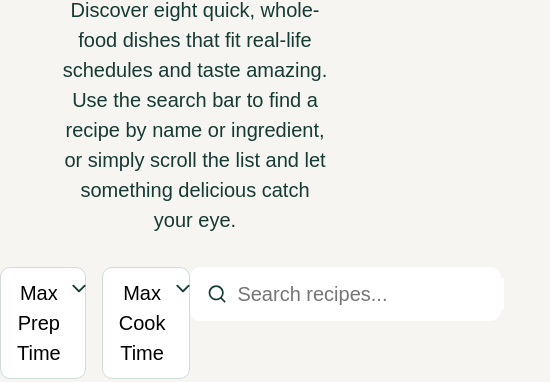
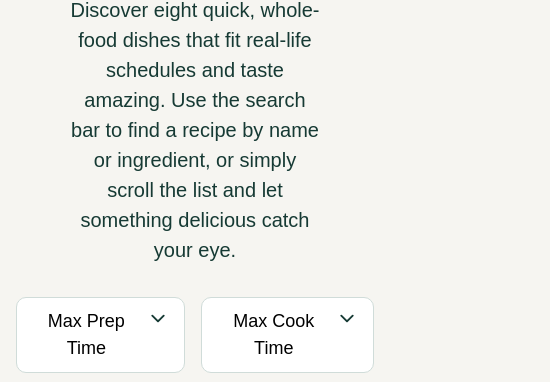
Before and after one commit to danhsakai/recipe-finder, a website built with Vite: page recipes.html in a window 390 px wide. Shown: the part 374-756 px from the top of the page, 550 px wide, since content can reach past the window. Built offline with nearby package versions, Linux system fonts and the light colour scheme; a web font is replaced by a local one.

Commit message:
feat: implement responsive design for recipes page
- Add filter button and dropdown width adjustments
- Add media queries for tablet and mobile breakpoints
- Improve grid and controls layout for smaller screens

```diff
--- a/src/recipes.css
+++ b/src/recipes.css
@@ -36,6 +36,7 @@
 }
 .recipes__filter-btn {
   display: flex;
+  width: 100%;
   gap: var(--spacing-100);
   background-color: var(--neutral-0);
   border: 1px solid var(--neutral-300);
@@ -46,6 +47,7 @@
 }
 .recipes__filter-options {
   display: none;
+  width: 48%;
   flex-direction: column;
   justify-content: center;
   background-color: var(--neutral-0);
@@ -151,3 +153,29 @@
   border-radius: var(--radius-full);
   cursor: pointer;
 }
+@media (max-width: 768px) {
+  main {
+    width: 95%;
+  }
+  .recipes__filter-btn {
+    font-size: var(--font-size-18);
+  }
+  .recipes__grid {
+    grid-template-columns: repeat(2, 1fr);
+  }
+}
+@media (max-width: 480px) {
+  main {
+    width: 92%;
+  }
+  .recipes__grid {
+    grid-template-columns: 1fr;
+  }
+  .recipes__controls {
+    flex-direction: column;
+  }
+  .recipes__search {
+    font-size: var(--font-size-18);
+    margin-top: var(--spacing-150);
+  }
+}
```
